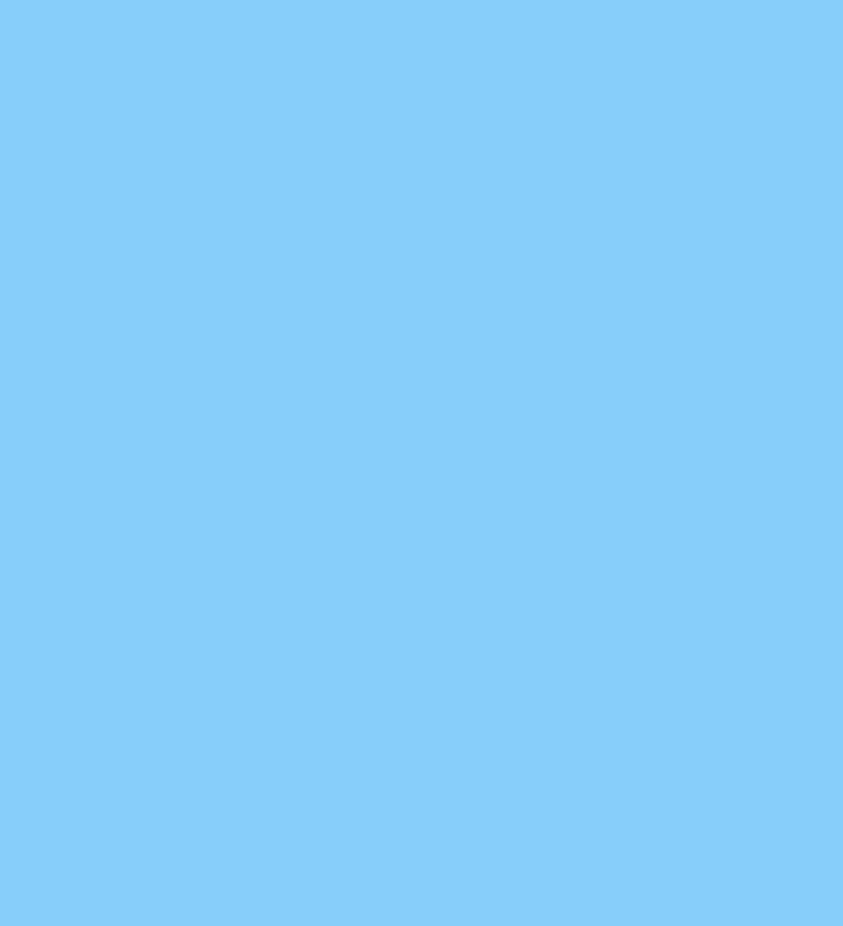
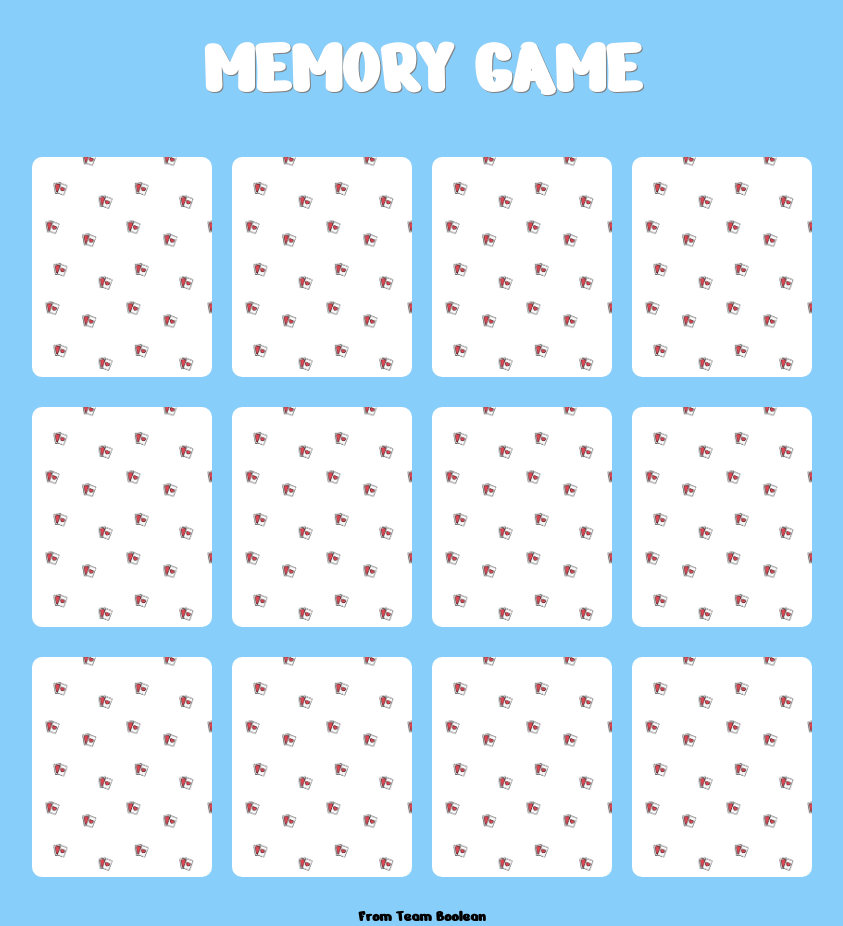
Before and after one commit to RiccardoB97/html-css-memory, a plain HTML site: page index.html in a window 1280 px wide. Shown: the whole page, without its empty margins (218-1061 px from the left). Before the commit the page ends 800 px from the top, so only its background shows below. Drawn offline with Linux system fonts and the light colour scheme; a web font is replaced by a local one.

Commit message:
Add 3 rows with cards and background img

```diff
--- a/css/style.css
+++ b/css/style.css
@@ -5,8 +5,69 @@
 }
 
 body{
-    width: 80%;
+    width: 800px;
     margin: auto;
-    font-family: 'Chango', cursive;
+    font-family: 'Nerko One', cursive;
     background-color: lightskyblue;
 }
+
+header{
+    color: white;
+    text-align: center;
+    margin-top: 20px;
+    font-size: 2.5rem;
+    text-shadow: grey 1px 1px;
+}
+
+.container{
+    width: 100%;
+    margin-top: 40px;
+}
+
+.top_row{
+    height: 220px;
+    position: relative;
+    margin-bottom: 30px;
+}
+
+.mid_row{
+    height: 220px;
+    position: relative;
+    margin-bottom: 30px;
+}
+
+.bot_row{
+    height: 220px;
+    position: relative;
+}
+
+.card{
+    height: 220px;
+    width: 180px;
+    background-image: url(../img/pattern.png);
+    background-size: 90%;
+    background-repeat: repeat;
+    border-radius: 10px;
+    position: absolute;
+    margin: 0 10px;
+}
+
+.mid_left{
+    top: 0;
+    left: 200px;
+}
+
+.mid_right{
+    top: 0;
+    right: 200px;
+}
+
+.right{
+    top: 0;
+    right: 0;
+}
+
+footer{
+    text-align: center;
+    margin-top: 30px;
+}
--- a/index.html
+++ b/index.html
@@ -5,10 +5,45 @@
     <meta name="viewport" content="width=device-width, initial-scale=1.0">
     <title>Memory Game</title>
     <link rel="preconnect" href="https://fonts.gstatic.com">
-    <link href="https://fonts.googleapis.com/css2?family=Chango&display=swap" rel="stylesheet">
+    <link href="https://fonts.googleapis.com/css2?family=Nerko+One&display=swap" rel="stylesheet">
     <link rel="stylesheet" href="./css/style.css">
 </head>
 <body>
+    <!-- Site Header -->
+    <header>
+        <h1>MEMORY GAME</h1>
+    </header>
+    <!-- /Site Header -->
+    <!-- Card table -->
+    <main>
+        <div class="container">
+            <div class="top_row">
+                <div class="card left"></div>
+                <div class="card mid_left"></div>
+                <div class="card mid_right"></div>
+                <div class="card right"></div>
+            </div>
+            <div class="mid_row">
+                <div class="card left"></div>
+                <div class="card mid_left"></div>
+                <div class="card mid_right"></div>
+                <div class="card right"></div>
+            </div>
+            <div class="bot_row">
+                <div class="card left"></div>
+                <div class="card mid_left"></div>
+                <div class="card mid_right"></div>
+                <div class="card right"></div>
+            </div>
+        </div>
+        <!-- /Card table -->
+        <!-- Site footer -->
+    </main>
+
+    <footer>
+        <h4>From Team Boolean</h4>
+    </footer>
+    <!-- /Site footer -->
 
 </body>
 </html>
```
